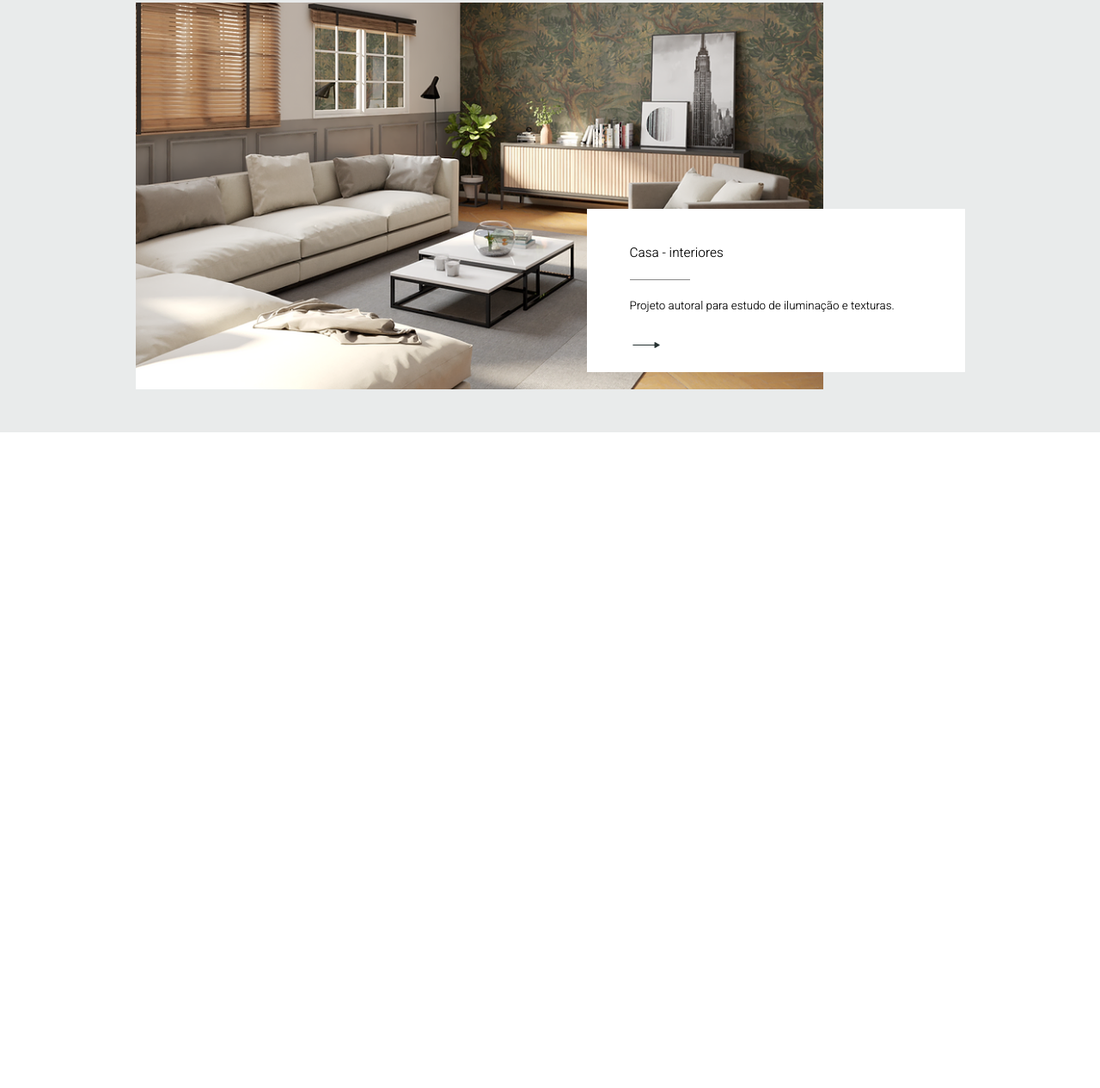
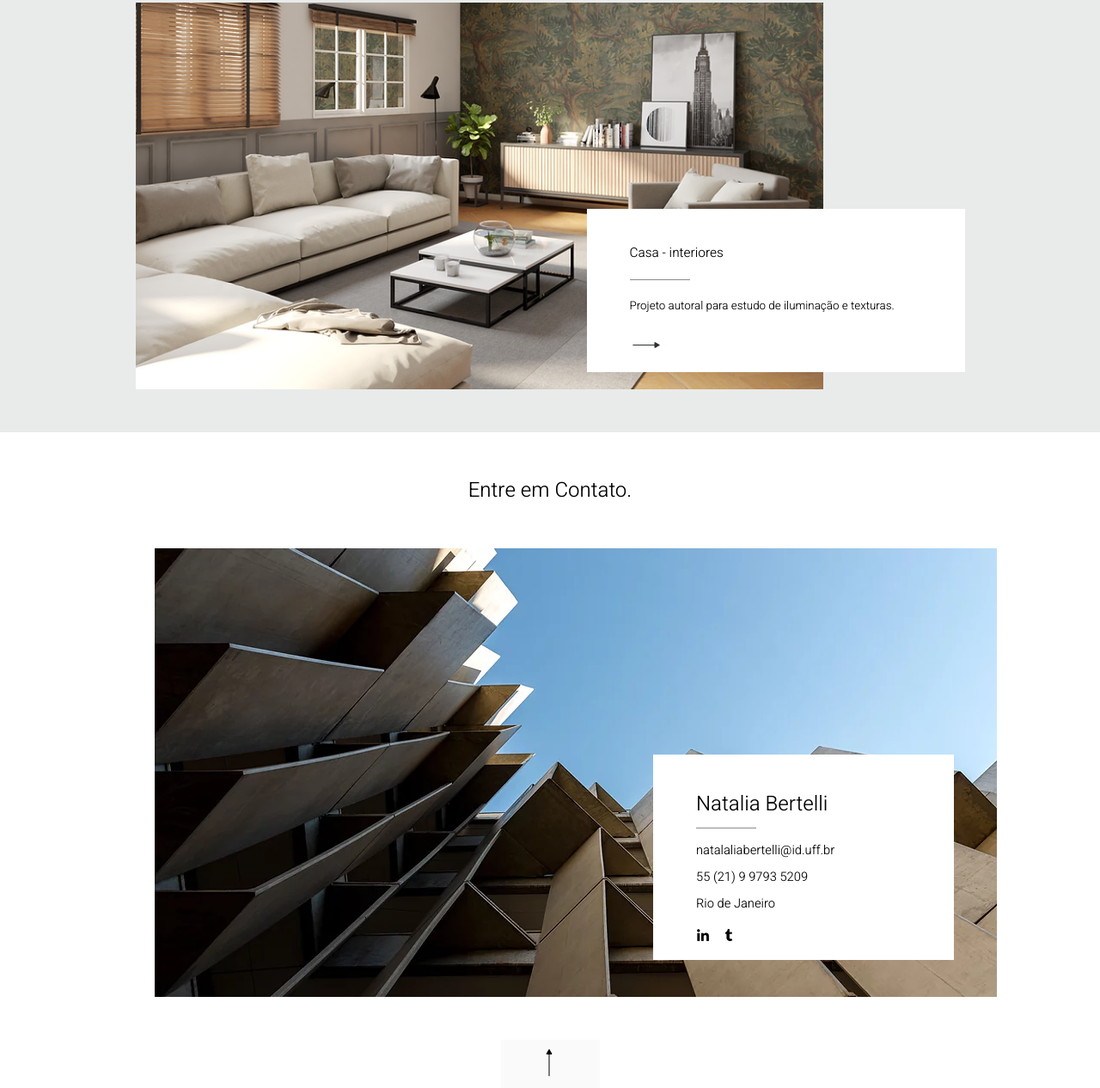
Before and after one commit to salarini-e/nataliabertelli, a plain HTML site: page index.html in a window 1280 px wide. Shown: the part 1534-2800 px from the top of the page at 86% size. Before the commit the page ends 2037 px from the top, so only its background shows below. Drawn offline with Linux system fonts and the light colour scheme.

Commit message:
add section contato

```diff
--- a/assets/css/header.css
+++ b/assets/css/header.css
@@ -35,11 +35,14 @@ header #nav span:hover{
     font-weight: 300;
     color: rgb(26, 25, 25);
     cursor: pointer;
-    border-top: 4px solid black;
-    padding-bottom: 4px;
+    border-top: 3px solid rgb(80, 80, 80);
+    padding-bottom: 3px;
     z-index: 4;
 }
-
+header #nav span a{
+    text-decoration: none;
+    color: black;
+}
 main #banner{
     position: relative;
     display: flex;
@@ -65,14 +68,14 @@ main #banner #bar{
     margin-top: 420px;
     margin-left: 53.6%;
 }
-
+/* DESTAQUES */
 main #destaques{
     display: flex;
     flex-direction: column;
     padding: 50px 180px;
     background-color: #E9EBEB
 }
-main #destaques #titulo{
+main #destaques .titulo{
     margin: auto auto 50px auto;
     font-size: 18pt;
     font-family: 'Heebo', sans-serif;
@@ -148,7 +151,7 @@ main #destaques .row .g01 .img-dstq{
 main #destaques .row .col div span{
     margin-bottom: 20px;
 }
-main #destaques .row .col div .titulo{
+main #destaques .row .col div .titulo-projeto{
     font-weight: 300;
 }
 main #destaques .row .col div .linha{
@@ -165,3 +168,78 @@ main #destaques .row .col div .arrow-right{
     margin-left: -10px;
     margin-bottom: 0;
 }
+/* CONTATO */
+main #contato{
+    display: flex;
+    flex-direction: column;
+    padding: 50px 180px;
+}
+main #contato .titulo{
+    margin: auto auto 50px auto;
+    font-size: 18pt;
+    font-family: 'Heebo', sans-serif;
+}
+main #contato .row{
+    display: flex;
+}
+
+main #contato .row div{
+    display: flex;
+    position: absolute;
+    width: 250px;
+    background-color: white;
+    padding: 40px 50px 10px 50px;
+    /* margin-top: -572px; */
+    margin-left: 580px;
+    margin-top: 240px;
+    flex-direction: column;
+    font-family: 'Heebo', sans-serif;
+    font-size: 11.5pt;
+    z-index: 5;
+}
+
+main #contato .row div .titulo-contato{
+    font-size: 18pt;
+    font-weight: 300;
+}
+main #contato .row div .linha{
+    margin-top: 10px;
+    border-top: 1px solid rgba(0, 0, 0, 0.459);
+    width: 70px;
+}
+main #contato .row div .descricao{
+    font-family: 'Heebo', sans-serif;
+    font-weight: 300;
+    font-size: 10pt;
+    /* text-align: justify; */
+}
+main #contato .row div .descricao a{
+    text-decoration: none;
+    color: black;
+}
+main #contato .row div .descricao ul{
+    list-style: none;
+    margin-left: -40px;
+    font-size: 11pt;
+}
+main #contato .row div .descricao ul li{
+    margin-bottom: 10px;
+}
+main #contato .row div .arrow-right{
+    margin-left: -8px;
+    margin-bottom: 0;
+}
+main #contato a{
+    margin: 50px auto 0px auto;
+}
+footer{
+    display: flex;
+    background-color: #000000;
+    color: white;
+    padding: 10px;
+}
+footer span{
+    margin: auto;
+    font-family: 'Heebo', sans-serif;
+    font-size: 9pt;
+}
--- a/index.html
+++ b/index.html
@@ -13,13 +13,15 @@
     <link rel="stylesheet" href="./assets/css/header.css">
 </head>
 <body>
-    <header>
+    <header id="header">
         <div id="title">
             Natalia Bertelli
         </div>
         <div id="nav">
             <span>PROJETOS</span>
-            <span>CONTATO</span>
+            <span>
+                <a href="#contato">CONTATO</a>
+            </span>
             <span>SOBRE</span>
         </div>
     </header>
@@ -29,12 +31,12 @@
             <img src="./assets/images/bar.png" id="bar" alt="">
         </div>
         <section id="destaques">
-            <span id="titulo">Projetos em Destaque.</span>
+            <span class="titulo">Projetos em Destaque.</span>
             <div class="row">
                 <div class="col g00">
                     <img class="img-dstq" src="./assets/images/grid00.webp" alt="">
                     <div>
-                        <span class="titulo">Apartamento Niterói</span>
+                        <span class="titulo-projeto">Apartamento Niterói</span>
                         <span class="linha"></span>
                         <span class="descricao">Projeto de maquete eletrônica e renderização</span>
                         <a href="#" class="arrow-right">
@@ -45,7 +47,7 @@
                 <div class="col g01">
                     <img class="img-dstq" src="./assets/images/grid01.webp" alt="">
                     <div>
-                        <span class="titulo">Casa do Futuro</span>
+                        <span class="titulo-projeto">Casa do Futuro</span>
                         <span class="linha"></span>
                         <span class="descricao">Trabalho de conclusão do curso de Arquitetura e Urbanismo da Universidade Federal Fluminense.</span>
                         <a href="#" class="arrow-right">
@@ -58,7 +60,7 @@
                 <div class="col g11">
                     <img class="img-dstq" src="./assets/images/grid11.webp" alt="">
                     <div>
-                        <span class="titulo">Casa - interiores</span>
+                        <span class="titulo-projeto">Casa - interiores</span>
                         <span class="linha"></span>
                         <span class="descricao">Projeto autoral para estudo de iluminação e texturas.</span>
                         <a href="#" class="arrow-right">
@@ -68,6 +70,35 @@
                 </div>
             </div>
         </section>
+        <section id="contato">
+            <span class="titulo">Entre em Contato.</span>
+            <div class="row">
+                <img src="./assets/images/bg-contato.webp" alt="">
+                <div>
+                    <span class="titulo-contato">Natalia Bertelli</span>
+                    <span class="linha"></span>
+                    <span class="descricao">
+                        <ul>
+                            <li><a href="mailto:natalaliabertelli@id.uff.br">natalaliabertelli@id.uff.br</a></li>
+                            <li><a href="tel:+5521997935209">55 (21) 9 9793 5209</a></li>
+                            <li>Rio de Janeiro</li>
+                        </ul>
+                    </span>
+                    <span href="#" class="arrow-right">
+                        <img src="./assets/images/icon-linkedin.png" alt="">
+                        <img src="./assets/images/icon-tumblr.png" alt="">
+                    </span>
+                </div>
+            </div>
+            <a href="#header">
+                <img src="./assets/images/arrow-up.png" alt="">
+            </a>
+        </section>
+        <footer>
+            <span>
+                © 2022 - NataliaBertelli
+            </span>
+        </footer>
     </main>
 </body>
 </html>
```
Also changed, not shown: assets/images/arrow-up.png (added), assets/images/icon-linkedin.png (added), assets/images/icon-tumblr.png (added).
